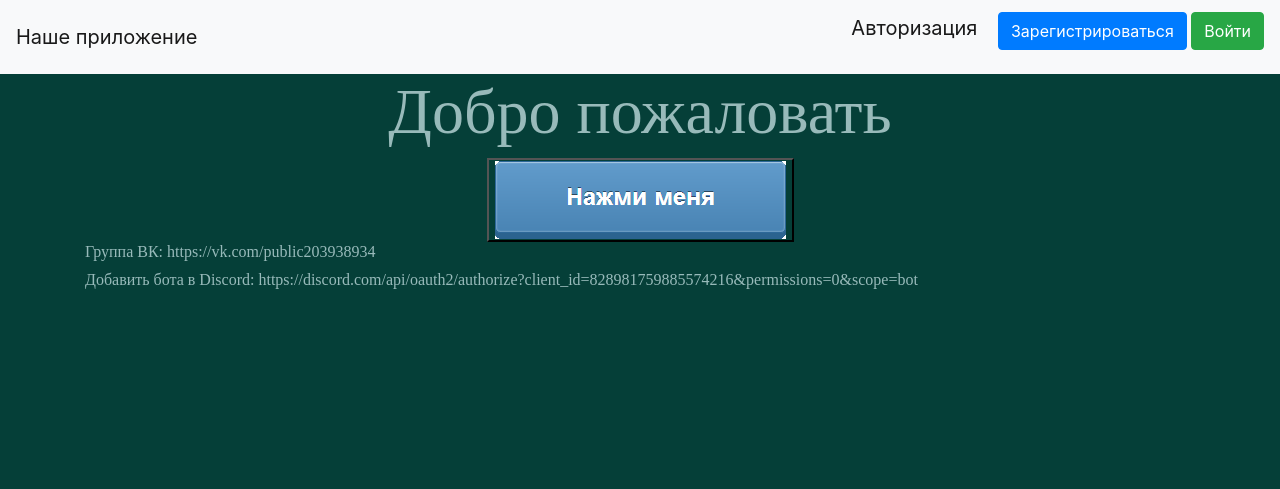
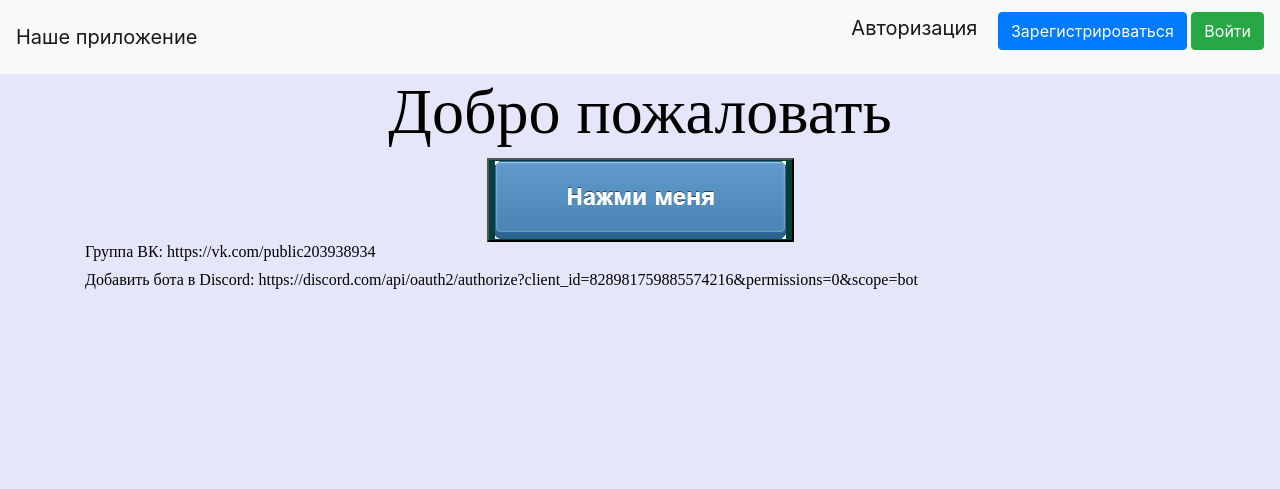
Before and after one commit to iuperf/projecttt, a Flask app: page / in a window 1280 px wide. Shown: the top 489 px of the page. Run offline with Flask 2, Linux system fonts and the light colour scheme; some libraries are stand-ins or nearby versions.

Commit message:
Update main_page.html

```diff
--- a/templates/main_page.html
+++ b/templates/main_page.html
@@ -8,8 +8,8 @@
     </head>
       <style>
    body {
-    background: #053f38; /* Цвет фона веб-страницы */
-    color: #98baba; /* Цвет текста */
+    background: #E6E6FA; /* Цвет фона веб-страницы */
+    color: #000000; /* Цвет текста */
     align="center"
     }
 
```
